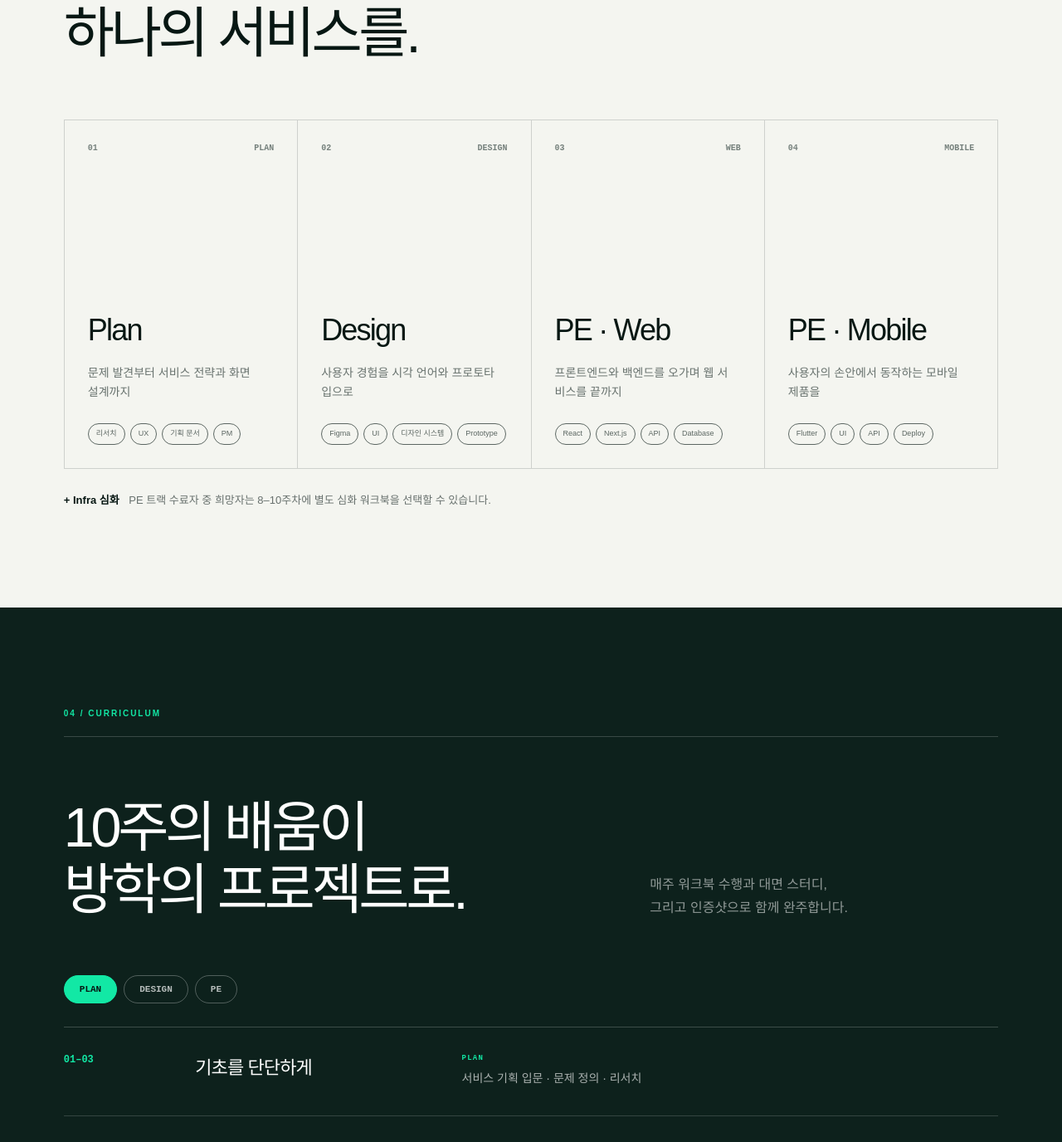
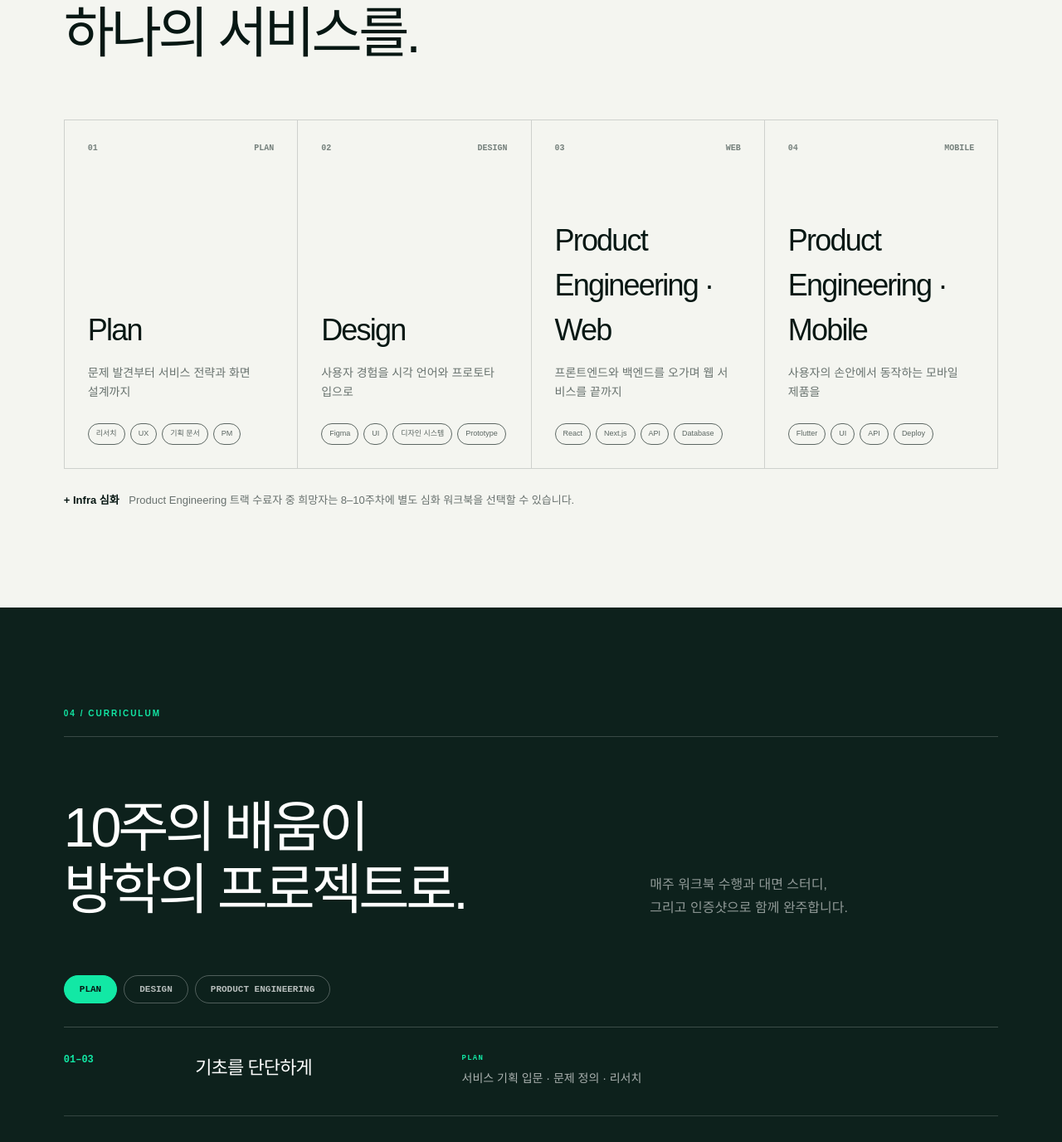
Before and after one commit to Niicka/umm_ad, a Next.js app: page / in a window 1280 px wide. Shown: the part 2881-4257 px from the top of the page at 83% size. Built offline with nearby package versions, Linux system fonts and the light colour scheme.

Commit message:
feat: expand product engineering label

```diff
--- a/app/curriculum-tabs.tsx
+++ b/app/curriculum-tabs.tsx
@@ -5,7 +5,7 @@ import { useState } from "react";
 type Row = { week: string; title: string; plan: string; design: string; pe: string };
 type Track = "plan" | "design" | "pe";
 
-const labels: Record<Track, string> = { plan: "PLAN", design: "DESIGN", pe: "PE" };
+const labels: Record<Track, string> = { plan: "PLAN", design: "DESIGN", pe: "PRODUCT ENGINEERING" };
 
 export default function CurriculumTabs({ curriculum }: { curriculum: Row[] }) {
   const [selected, setSelected] = useState<Track>("plan");
--- a/app/globals.css
+++ b/app/globals.css
@@ -91,7 +91,7 @@ button, a, summary { -webkit-tap-highlight-color:transparent; }
 .curriculum-table article { display:grid; grid-template-columns:120px .7fr 1.6fr; align-items:start; gap:3vw; padding:32px 0; border-bottom:1px solid rgba(255,255,255,.16); }
 .week { color:var(--green); font:700 12px monospace; }
 .curriculum-table h3 { margin:0; font-size:22px; letter-spacing:-.04em; }
-.tab-list { display:flex; gap:8px; margin:0 0 28px; }.tab-list button { cursor:pointer; border:1px solid rgba(255,255,255,.28); border-radius:999px; color:rgba(255,255,255,.7); padding:10px 18px; font:700 11px monospace; }.tab-list button.active { background:var(--green); border-color:var(--green); color:var(--ink); }.curriculum-description { margin:0; color:rgba(255,255,255,.65); font-size:14px; line-height:1.7; }.curriculum-description b { display:block; color:var(--green); font:700 9px monospace; letter-spacing:.14em; margin-bottom:8px; }
+.tab-list { display:flex; flex-wrap:wrap; gap:8px; margin:0 0 28px; }.tab-list button { cursor:pointer; border:1px solid rgba(255,255,255,.28); border-radius:999px; color:rgba(255,255,255,.7); padding:10px 18px; font:700 11px monospace; }.tab-list button.active { background:var(--green); border-color:var(--green); color:var(--ink); }.curriculum-description { margin:0; color:rgba(255,255,255,.65); font-size:14px; line-height:1.7; }.curriculum-description b { display:block; color:var(--green); font:700 9px monospace; letter-spacing:.14em; margin-bottom:8px; }
 .curr-detail { display:grid; grid-template-columns:repeat(3,1fr); gap:24px; }
 .curr-detail p { margin:0; color:rgba(255,255,255,.54); font-size:12px; line-height:1.55; }
 .curr-detail b { display:block; color:white; font:700 9px monospace; letter-spacing:.14em; margin-bottom:8px; }
--- a/app/page.tsx
+++ b/app/page.tsx
@@ -9,8 +9,8 @@ const benefits = [
 const tracks = [
   { key: "PLAN", title: "Plan", desc: "문제 발견부터 서비스 전략과 화면 설계까지", tags: ["리서치", "UX", "기획 문서", "PM"] },
   { key: "DESIGN", title: "Design", desc: "사용자 경험을 시각 언어와 프로토타입으로", tags: ["Figma", "UI", "디자인 시스템", "Prototype"] },
-  { key: "WEB", title: "PE · Web", desc: "프론트엔드와 백엔드를 오가며 웹 서비스를 끝까지", tags: ["React", "Next.js", "API", "Database"] },
-  { key: "MOBILE", title: "PE · Mobile", desc: "사용자의 손안에서 동작하는 모바일 제품을", tags: ["Flutter", "UI", "API", "Deploy"] },
+  { key: "WEB", title: "Product Engineering · Web", desc: "프론트엔드와 백엔드를 오가며 웹 서비스를 끝까지", tags: ["React", "Next.js", "API", "Database"] },
+  { key: "MOBILE", title: "Product Engineering · Mobile", desc: "사용자의 손안에서 동작하는 모바일 제품을", tags: ["Flutter", "UI", "API", "Deploy"] },
 ];
 
 const events = [
@@ -70,7 +70,7 @@ export default function Home() {
         <div className="section-kicker">03 / FIND YOUR PART</div>
         <div className="section-title-row"><h2>각자의 강점으로,<br />하나의 서비스를.</h2></div>
         <div className="track-grid">{tracks.map((track, index) => <article className="track-card" key={track.key}><div className="track-top"><span>0{index + 1}</span><b>{track.key}</b></div><h3>{track.title}</h3><p>{track.desc}</p><div className="tags">{track.tags.map(tag => <span key={tag}>{tag}</span>)}</div></article>)}</div>
-        <p className="infra-note"><b>+ Infra 심화</b> PE 트랙 수료자 중 희망자는 8–10주차에 별도 심화 워크북을 선택할 수 있습니다.</p>
+        <p className="infra-note"><b>+ Infra 심화</b> Product Engineering 트랙 수료자 중 희망자는 8–10주차에 별도 심화 워크북을 선택할 수 있습니다.</p>
       </section>
 
       <section className="section curriculum" id="curriculum">
--- a/github-pages/updates.js
+++ b/github-pages/updates.js
@@ -45,8 +45,8 @@
       const tracks = {
         'Plan': ['Chapter 0. 서비스 기획 입문','Chapter 1. 문제 정의와 리서치 (1)','Chapter 2. 문제 정의와 리서치 (2)','Chapter 3. 서비스 정의와 비즈니스 모델링','Chapter 4. 기획 산출물 (1) UX 설계','Chapter 5. 기획 산출물 (2) 상세 기능 정의','Chapter 6. 기획 산출물 (3) 기획 문서 작성','Chapter 7. 기획 산출물 (4) 화면 설계','Chapter 8. 프로젝트 관리 및 협업','Chapter 9. 서비스 품질 검증','Chapter 10. 그로스 전략 설계'],
         'Design': ['Chapter 0. 피그마 기초 학습','Chapter 1. UI 디자인 입문: 클론 디자인 App & Web','Chapter 2. 리디자인: Pain Point 분석','Chapter 3. 리디자인: Solution 탐구','Chapter 4. 와이어프레임 & 디자인 시스템 구축','Chapter 5. UI 디자인 진행','Chapter 6. UI 디자인 확장 & 포트폴리오 제작','Chapter 7. 프로토타입 제작 & 복습 가이드','Chapter 8. 매칭 프로젝트 디자인 (1)','Chapter 9. 매칭 프로젝트 디자인 (2)','Chapter 10. 매칭 프로젝트 디자인 (3)','Appendix 1. 협업 가이드','Appendix 2. 디자인 인사이트'],
-        'PE · Web': ['1주차 · 데이터 모델링과 타입 시스템 기초','2주차 · SQL 데이터 조작과 React UI 기초','3주차 · 서버 환경 세팅과 웹 화면 라우팅','4주차 · ORM 기반 CRUD와 클라이언트 상태 관리','5주차 · Public API 구축과 웹 API 연동','6주차 · CRUD API와 서버 상태 관리','7주차 · JWT 인증/인가와 사용자 인증 연동','8주차 · 핵심 비즈니스 로직과 사용자 기능 연동','9주차 · API 안정화와 Next.js 웹 개발','10주차 · 운영 환경 분리와 웹 서비스 배포'],
-        'PE · Mobile': ['1주차 · 데이터 모델링과 앱 UI 기초','2주차 · SQL 데이터 조작과 사용자 입력 폼','3주차 · 서버 환경 세팅과 앱 화면 내비게이션','4주차 · ORM 기반 CRUD와 비동기 UI 처리','5주차 · Public API 설계와 앱 아키텍처 정립','6주차 · CRUD API 구축과 네트워크 통신','7주차 · JWT 인증/인가와 사용자 토큰 관리','8주차 · 핵심 비즈니스 로직과 데이터 상태 관리','9주차 · API 명세 확정과 심화 기능 연동','10주차 · 클라우드 환경 분리 배포와 앱 출시'],
+        'Product Engineering · Web': ['1주차 · 데이터 모델링과 타입 시스템 기초','2주차 · SQL 데이터 조작과 React UI 기초','3주차 · 서버 환경 세팅과 웹 화면 라우팅','4주차 · ORM 기반 CRUD와 클라이언트 상태 관리','5주차 · Public API 구축과 웹 API 연동','6주차 · CRUD API와 서버 상태 관리','7주차 · JWT 인증/인가와 사용자 인증 연동','8주차 · 핵심 비즈니스 로직과 사용자 기능 연동','9주차 · API 안정화와 Next.js 웹 개발','10주차 · 운영 환경 분리와 웹 서비스 배포'],
+        'Product Engineering · Mobile': ['1주차 · 데이터 모델링과 앱 UI 기초','2주차 · SQL 데이터 조작과 사용자 입력 폼','3주차 · 서버 환경 세팅과 앱 화면 내비게이션','4주차 · ORM 기반 CRUD와 비동기 UI 처리','5주차 · Public API 설계와 앱 아키텍처 정립','6주차 · CRUD API 구축과 네트워크 통신','7주차 · JWT 인증/인가와 사용자 토큰 관리','8주차 · 핵심 비즈니스 로직과 데이터 상태 관리','9주차 · API 명세 확정과 심화 기능 연동','10주차 · 클라우드 환경 분리 배포와 앱 출시'],
         'Infra': ['1주차 · 신뢰할 수 있는 배포 파이프라인','2주차 · 관측 가능한 시스템 만들기','3주차 · 장애를 견디는 시스템 만들기']
       };
       curriculum.insertAdjacentHTML('beforebegin', `<div class="curriculum-tabs">${Object.keys(tracks).map((x,i) => `<button class="${i ? '' : 'active'}">${x}</button>`).join('')}</div>`);
@@ -54,6 +54,11 @@
       document.querySelectorAll('.curriculum-tabs button').forEach(button => button.onclick = () => { document.querySelectorAll('.curriculum-tabs button').forEach(x => x.classList.toggle('active', x === button)); render(button.textContent); });
       render('Plan');
     }
+    document.querySelectorAll('.track-card h3').forEach((title) => {
+      title.textContent = title.textContent.replace('PE ·', 'Product Engineering ·');
+    });
+    const infraNote = document.querySelector('.infra-note');
+    if (infraNote) infraNote.innerHTML = '<b>+ Infra 심화</b> Product Engineering 트랙 수료자 중 희망자는 8–10주차에 별도 심화 워크북을 선택할 수 있습니다.';
 
     const grid = document.querySelector('.event-grid');
     if (grid) {
```
